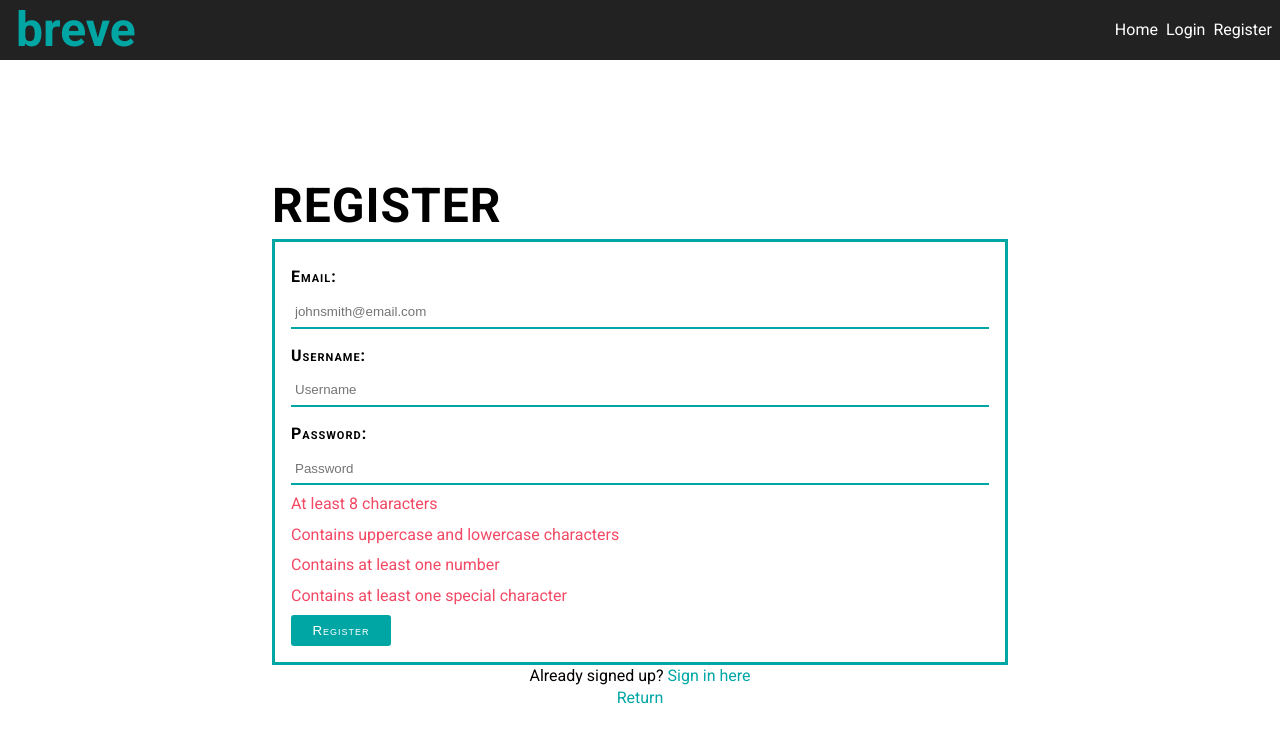
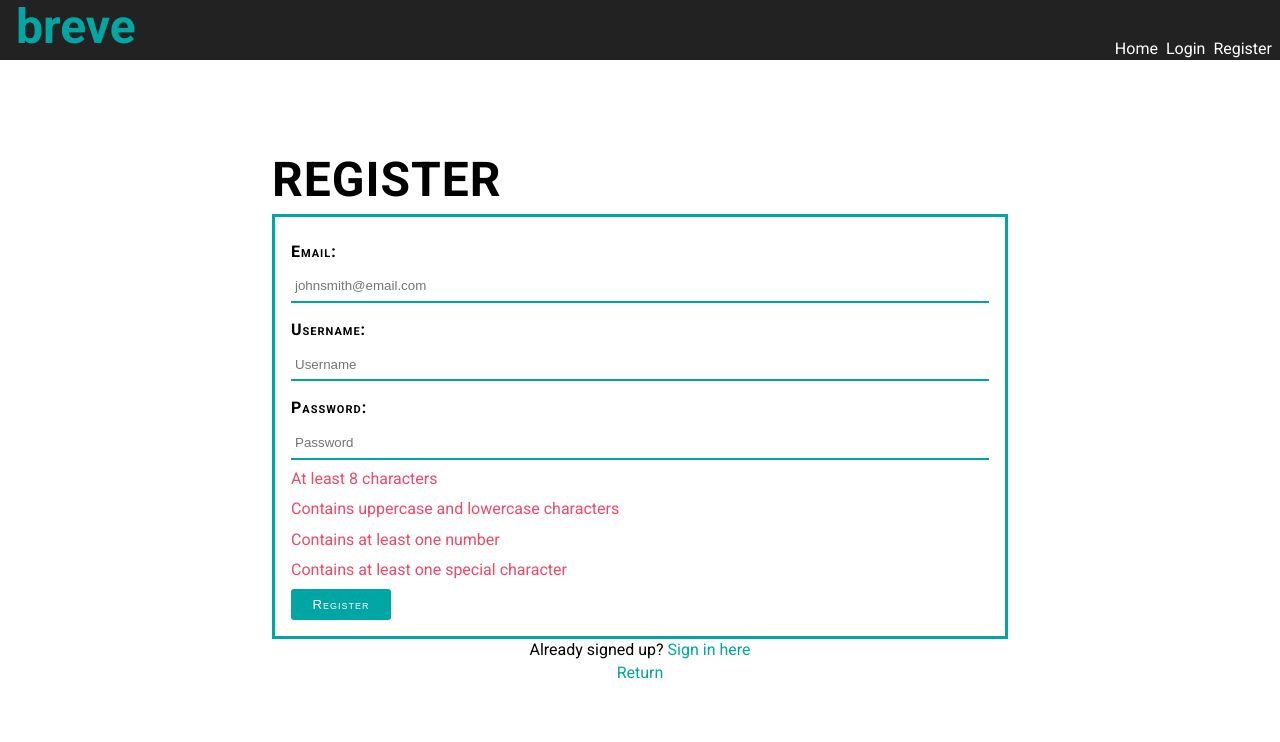
Before and after one commit to AerialWombat/url-shortener, a React (Create React App) app: page /register in a window 1280 px wide. Shown: the top 742 px of the page. Built offline with nearby package versions, Linux system fonts and the light colour scheme.

Commit message:
Adjusted styling

```diff
--- a/src/components/Header/header.module.scss
+++ b/src/components/Header/header.module.scss
@@ -5,31 +5,38 @@
   display: flex;
   flex-flow: row nowrap;
   justify-content: space-between;
-  align-items: center;
-  align-content: center;
+  align-items: flex-end;
+  align-content: flex-end;
 
   background-color: $dark-black;
 
   .brand {
     margin-left: 1rem;
-    font-size: 1.25rem;
+    font-size: 1.5rem;
     color: $accent-color;
   }
 
   p {
+    margin-bottom: 0.5rem;
     border-bottom: 1px solid $accent-color;
     color: #fff;
     font-size: 1rem;
   }
 
   .navlink {
+    margin-bottom: 0.5rem;
     margin-right: 0.5rem;
     color: #fff;
     border: none;
     background: none;
     font-size: 1rem;
 
+    transition: 0.25s all ease;
     cursor: pointer;
+
+    &:hover {
+      color: $accent-color;
+    }
   }
 
   .username {
--- a/src/components/Main/main.module.scss
+++ b/src/components/Main/main.module.scss
@@ -30,9 +30,10 @@ main {
 @media screen and (min-width: 760px) {
   main {
     display: flex;
+    flex-flow: column nowrap;
     align-items: center;
     align-content: center;
-    padding: 7.5% 10% 0 10%;
+    padding: 5.5% 10% 0 10%;
 
     h1 {
       font-size: 3rem;
@@ -42,7 +43,7 @@ main {
 
 @media screen and (min-width: 1140px) {
   main {
-    padding: 7.5% 20% 0 20%;
+    padding: 5.5% 20% 0 20%;
     h1 {
       font-size: 3rem;
     }
```
